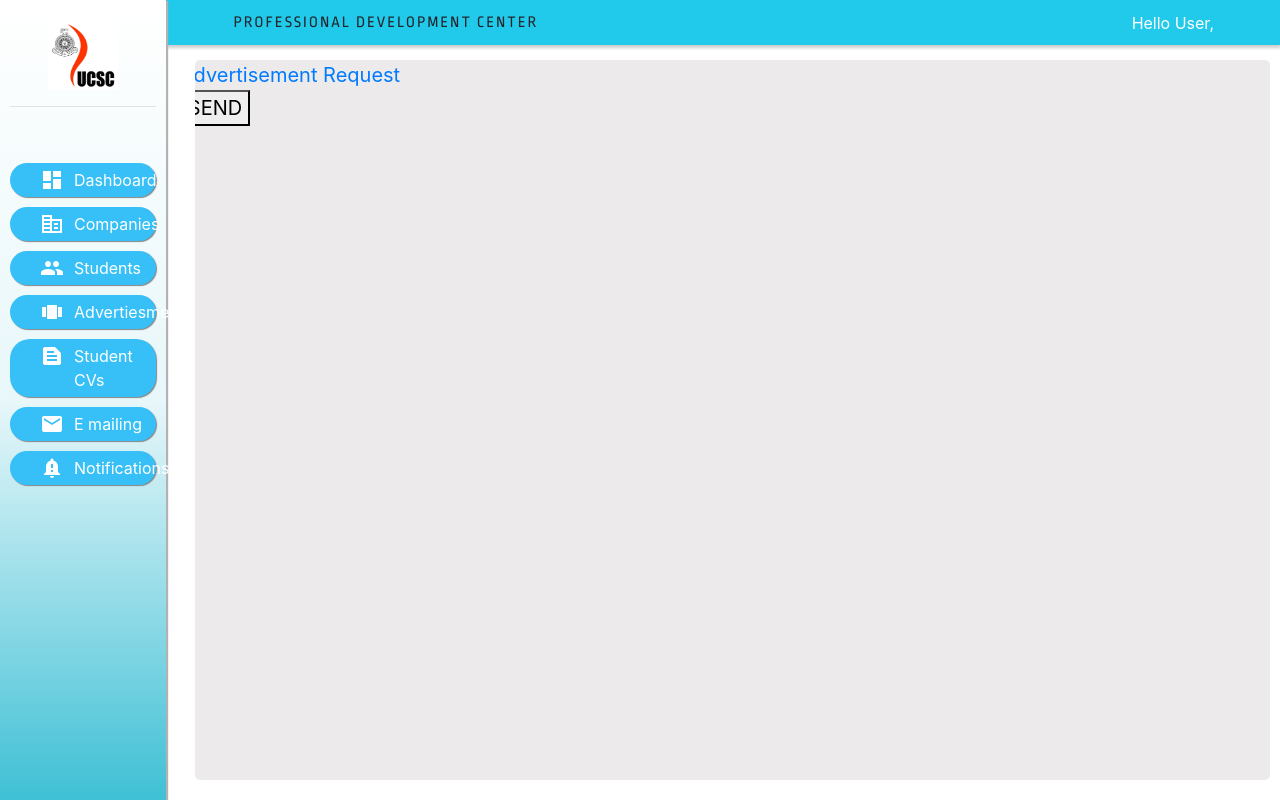
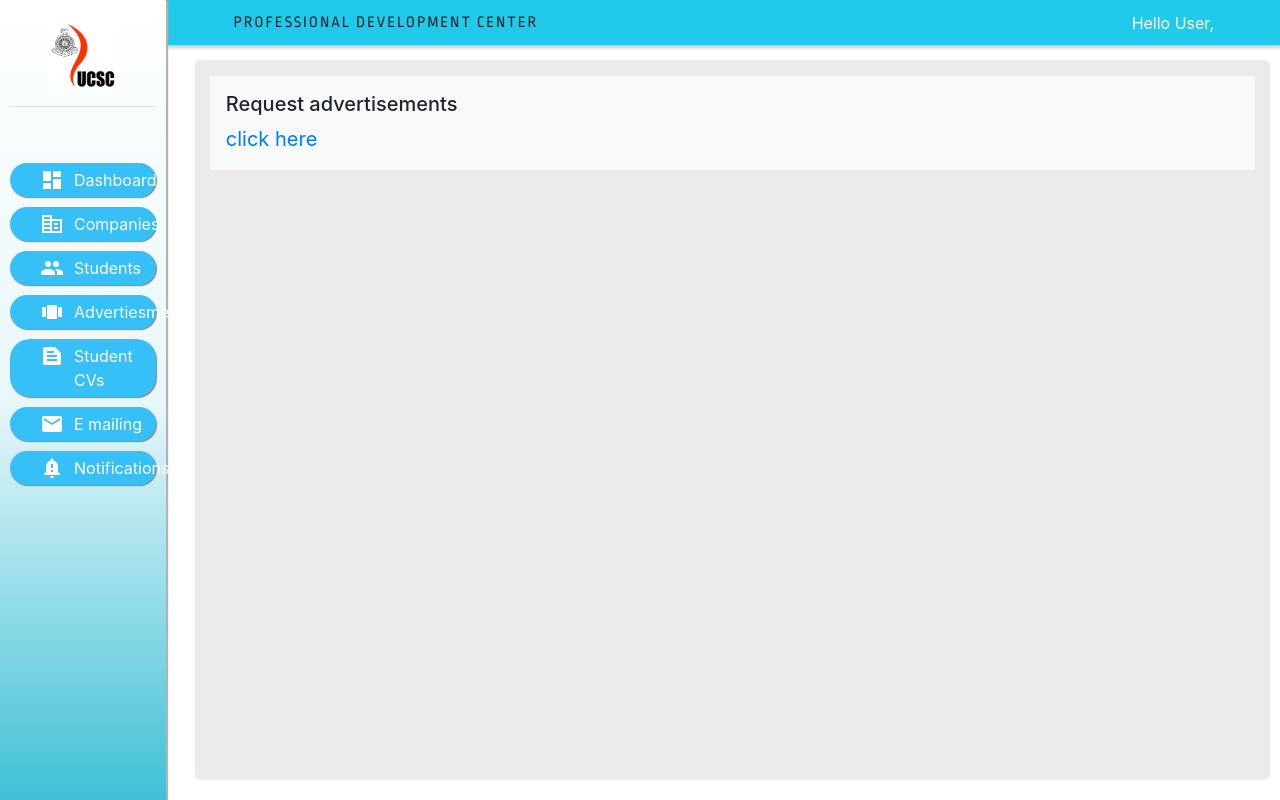
Before and after one commit to shelomi123/dashboard-portal, a React (Create React App) app: page /adverts in a window 1280 px wide. Built offline with nearby package versions, Linux system fonts and the light colour scheme.

Commit message:
advertsRequest added

```diff
--- a/src/content/adverts.js
+++ b/src/content/adverts.js
@@ -6,21 +6,16 @@ import {Link} from 'react-router-dom';
 function Adverts(){
     return (
         <div className="admin-content">
-           <div className="adverts">
-                <div className="row">
-                    <Link /*onClick={this.gologin}*/  className="adreqSend_btn">
-                        Advertisement Request
+           <div className="container">
+
+                <div class="container p-3 my-3 bg-light">
+                    <h5>Request advertisements</h5>
+                    <Link to="/advertsRequest" className="advertsRequest" style={{ fontSize: '20px' }}>
+                        click here
                     </Link>
+
                 </div>
 
-
-
-               <div className="row">
-                    <button /*onClick={this.gologin}*/ type="button" className="adreqSend_btn" style={{ align:'' }}>
-                        SEND
-                    </button>
-
-               </div>
 
            </div>
 
--- /dev/null
+++ b/src/content/advertsRequest.js
@@ -0,0 +1,14 @@
+import React, { Component } from 'react';
+import '../App.css';
+import { withRouter } from 'react-router-dom';
+
+function advertsRequest(){
+    return (
+        <div className="admin-content">
+           <div className="advertsRequest">
+               Companies
+           </div>
+        </div>
+    )
+}
+export default withRouter(advertsRequest)
--- a/src/index.js
+++ b/src/index.js
@@ -12,6 +12,8 @@ import Adverts from './views/adverts';
 import StudentCvs from './views/studentCvs';
 import Emailing from './views/emailing';
 import Notifications from './views/notifications';
+import advertsRequest from './views/advertsRequest';
+
 
 ReactDOM.render(
   <React.StrictMode>
@@ -24,6 +26,7 @@ ReactDOM.render(
       <Route path="/cvs" component={StudentCvs} />
       <Route path="/emailing" component={Emailing} />
       <Route path="/notifications" component={Notifications} />
+      <Route path="/advertsRequest" component={advertsRequest} />
       <Redirect from="/" to="/admin/index" />
     </Switch>
   </BrowserRouter>,
--- /dev/null
+++ b/src/views/advertsRequest.js
@@ -0,0 +1,15 @@
+import React from 'react';
+//import Navbar from '../components/navbar'
+//import SideBar from '../components/sidebar'
+//import Content from '../content/adverts';
+
+
+function advertsRequest(){
+    return (
+        <div>
+
+        </div>
+    );
+}
+
+export default advertsRequest;
```
